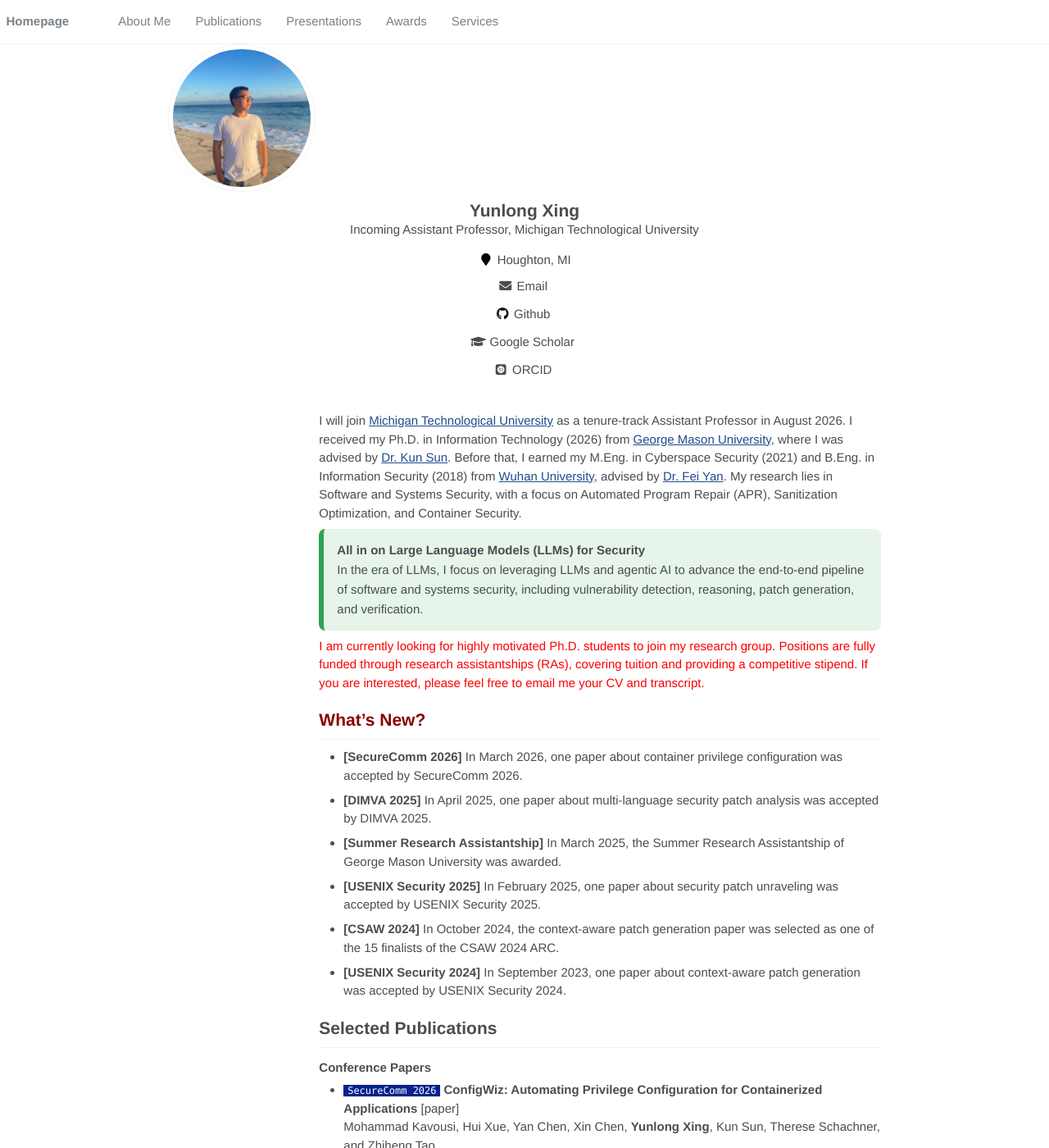
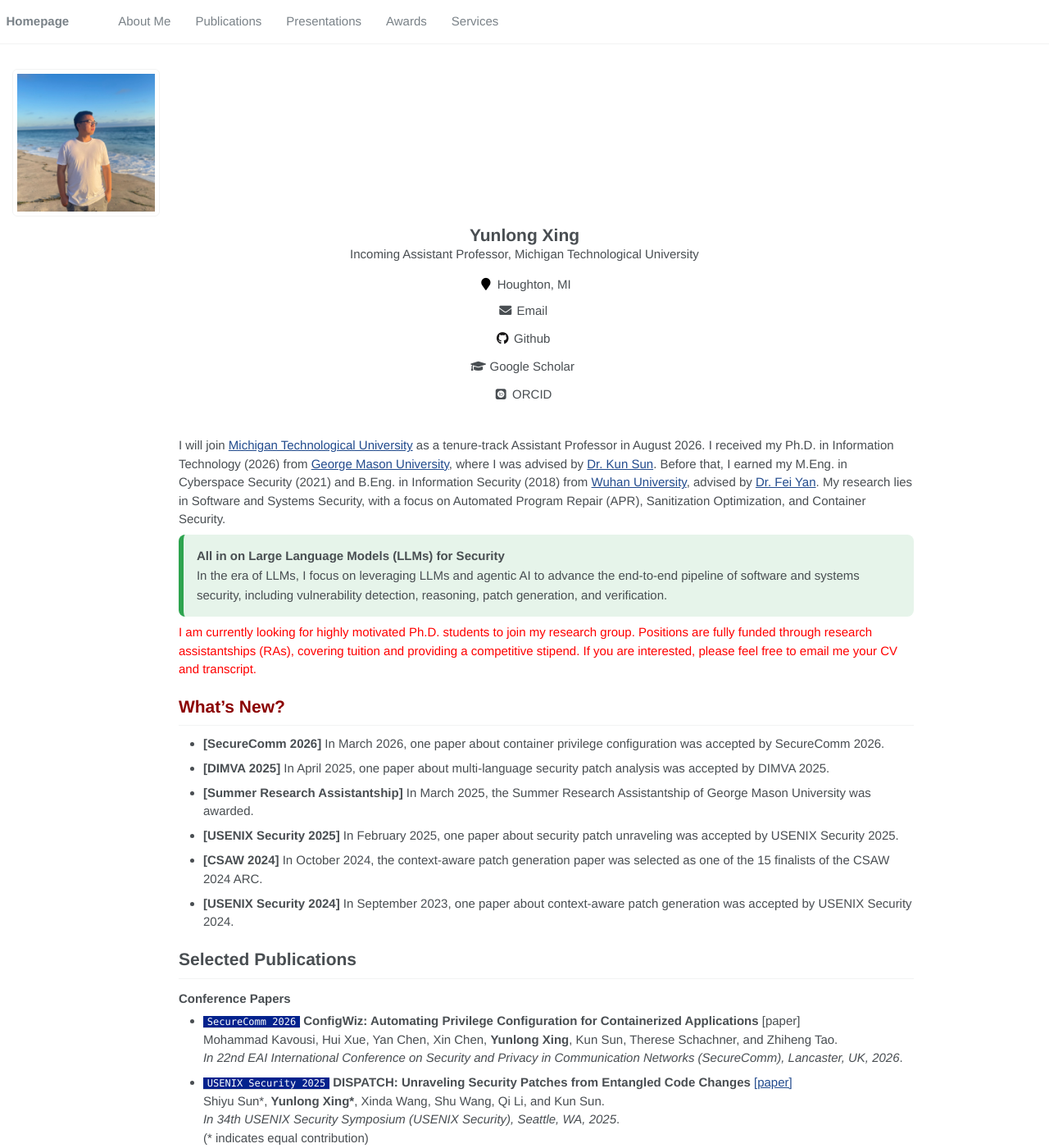
Before and after one commit to YunlongXing/yunlongxing.github.io, a Jekyll site: the page built from _pages/about.md, in a window 1280 px wide and 1400 px high. Shown: the whole window at 82% size. Built offline with Jekyll 4.4.1, drawn with Linux system fonts in a browser that asks for light colours; some web fonts are replaced.

Commit message:
Refactor CSS for top profile layout and sidebar

```diff
--- a/assets/css/main.scss
+++ b/assets/css/main.scss
@@ -109,24 +109,41 @@ h1:before, .anchor:before {
 }
 
 
+.main-top-layout {
+  display: block;
+}
 
-.sidebar {
+.top-profile {
+  width: 100%;
+  text-align: center;
+  margin: 2rem auto;
+}
+
+.top-profile .sidebar {
   float: none !important;
   width: 100% !important;
-  text-align: center;
-  margin-bottom: 2rem;
-}
-
-.sidebar.sticky {
+  max-width: 100% !important;
+  margin: 0 auto !important;
   position: static !important;
 }
 
-.author__avatar img {
-  max-width: 180px;
-  border-radius: 50%;
+.top-profile .sticky {
+  position: static !important;
 }
 
-#main {
-  max-width: 900px;
+.top-profile .author__avatar img {
+  max-width: 180px;
+  border-radius: 6px;
+}
+
+.top-profile .author__content,
+.top-profile .author__urls-wrapper {
+  text-align: center;
+}
+
+.page-top-layout {
+  float: none !important;
+  width: 100% !important;
+  max-width: 950px;
   margin: 0 auto;
 }
```
